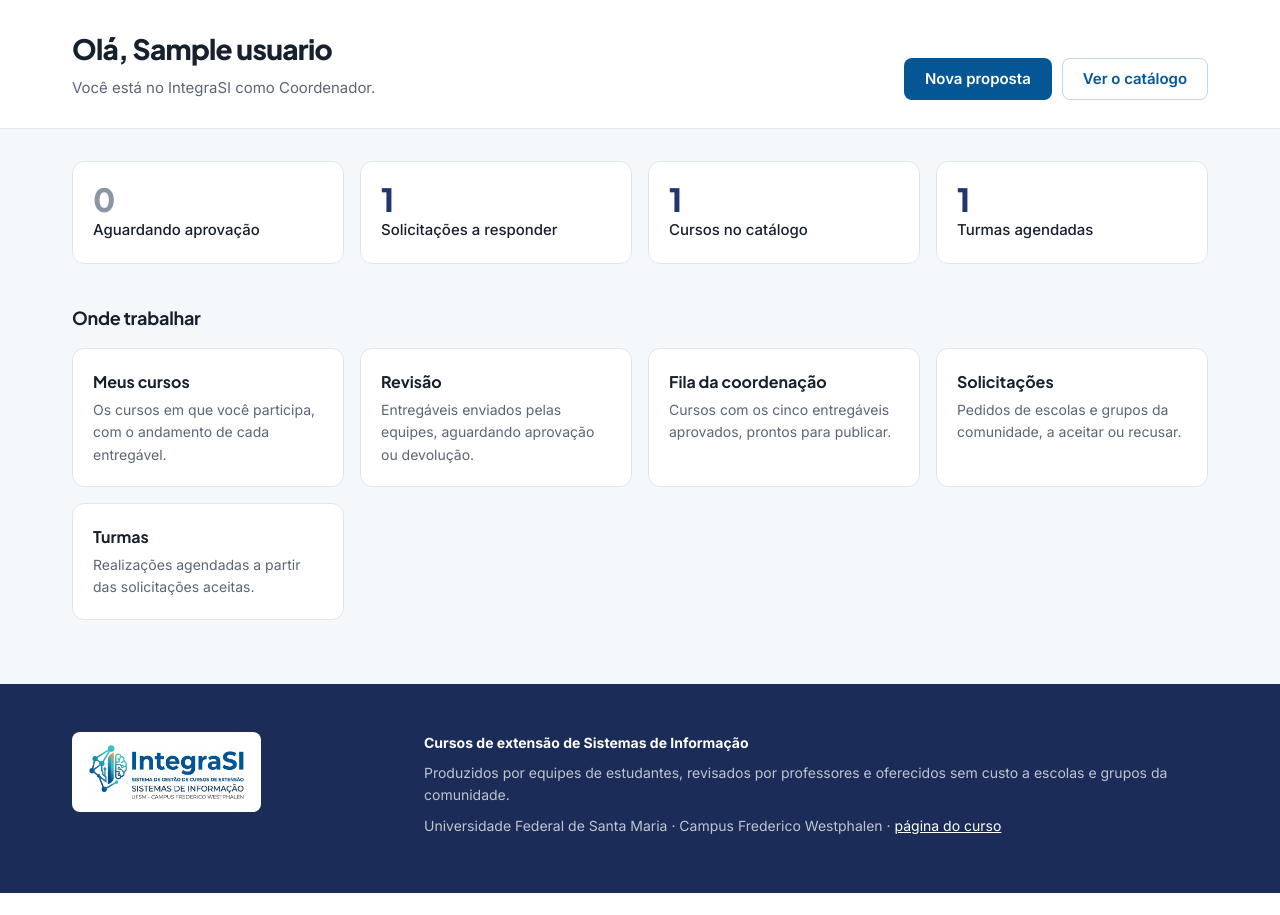
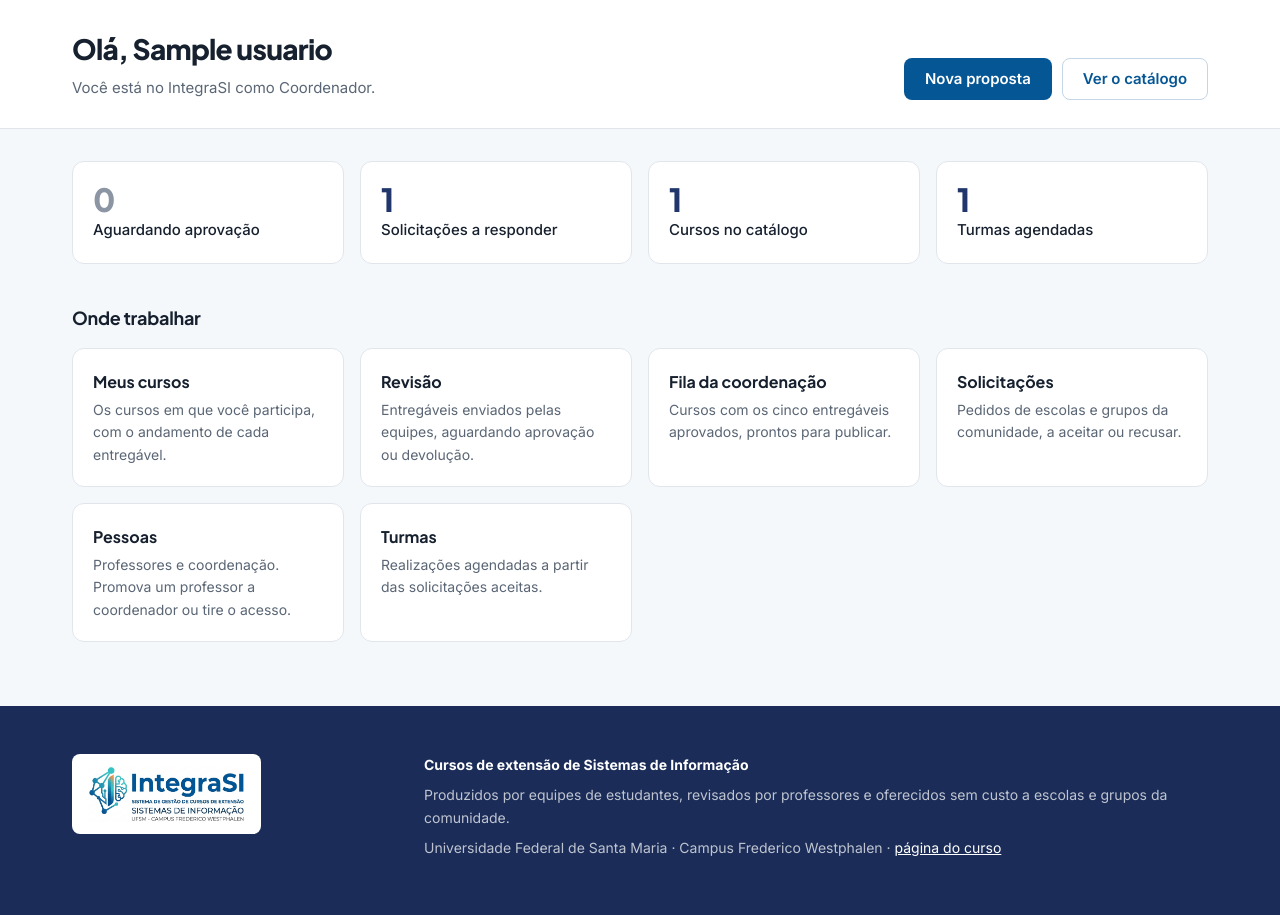
Before and after one commit to cbertolini-sys/IntegraSI, a Django app: page /painel/ in a window 1280 px wide. Shown: the part 70-985 px from the top of the page. Before the commit the page ends 963 px from the top, so only its background shows below. Run offline with Django 5.2, Linux system fonts and the light colour scheme; a user stored in the database is signed in; tables that the repository leaves empty hold one stand-in row (values such as "Sample post"); parts of the project's set-up code (start-up, migrations or seed data) failed here and were passed over.

Commit message:
feat(contas): promover e rebaixar coordenador pela tela
Regra 1 do Plano 5. Passa por services, e nao por edicao do campo papel no
Admin: la nao haveria como recusar o auto-rebaixamento, que e o que impede o
ultimo coordenador de deixar o sistema sem quem publique nada.

_garante_coordenacao e local, e nao cursos.permissions.pode_publicar: contas nao
importa cursos, e a pergunta e outra -- quem administra pessoas contra quem leva
curso ao catalogo. Coincidem hoje e podem divergir.

```diff
--- a/apps/contas/services.py
+++ b/apps/contas/services.py
@@ -75,3 +75,54 @@ def consumir_convite(token, senha, cpf, matricula, telefone):
     convite.usado_em = timezone.now()
     convite.save(update_fields=["usado_em"])
     return usuario
+
+
+def _garante_coordenacao(por, mensagem):
+    """Checagem local, e não `cursos.permissions.pode_publicar`.
+
+    Duas razões. A dependência do projeto é de mão única -- `cursos` conhece
+    `contas`, e o contrário fecharia ciclo com o import de `alocar_aluno`. E a
+    regra é outra: `pode_publicar` responde "quem leva um curso ao catálogo";
+    aqui a pergunta é "quem administra pessoas". Coincidem hoje e podem divergir.
+    """
+    from django.core.exceptions import PermissionDenied
+
+    if por is None or not por.e_coordenador:
+        raise PermissionDenied(mensagem)
+
+
+@transaction.atomic
+def promover_a_coordenador(usuario, por):
+    """Dá nível de acesso Admin a um professor (regra 1 do Plano 5)."""
+    from apps.contas.models import Usuario
+
+    _garante_coordenacao(por, "Somente a coordenação promove.")
+    if not usuario.e_somente_professor:
+        raise ValidationError("Só professor vira coordenador.")
+    usuario.papel = Usuario.COORDENADOR
+    usuario.is_staff = True
+    # update_fields pula o full_clean pela guarda do modelo, e aqui e o que se
+    # quer: os campos mudados sao exatamente dois, e o objeto ja era valido.
+    usuario.save(update_fields=["papel", "is_staff"])
+    return usuario
+
+
+@transaction.atomic
+def rebaixar_a_professor(usuario, por):
+    """Tira o nível Admin, deixando a pessoa como professor.
+
+    Ninguém rebaixa a si mesmo: além da decisão registrada no Plano 5, é o que
+    impede o último coordenador de deixar o sistema sem quem publique curso,
+    aceite solicitação ou promova alguém de volta.
+    """
+    from apps.contas.models import Usuario
+
+    _garante_coordenacao(por, "Somente a coordenação rebaixa.")
+    if usuario.pk == por.pk:
+        raise ValidationError("Você não pode rebaixar a si mesmo.")
+    if not usuario.e_coordenador:
+        raise ValidationError("Esta pessoa não é coordenadora.")
+    usuario.papel = Usuario.PROFESSOR
+    usuario.is_staff = False
+    usuario.save(update_fields=["papel", "is_staff"])
+    return usuario
--- a/apps/contas/urls.py
+++ b/apps/contas/urls.py
@@ -5,4 +5,5 @@ from apps.contas import views
 urlpatterns = [
     path("painel/", views.painel, name="painel"),
     path("convite/<uuid:token>/", views.primeiro_acesso, name="primeiro_acesso"),
+    path("coordenacao/pessoas/", views.pessoas, name="pessoas"),
 ]
--- a/apps/contas/views.py
+++ b/apps/contas/views.py
@@ -1,13 +1,14 @@
+from django.contrib import messages
 from django.contrib.auth import login
 from django.contrib.auth.decorators import login_required
-from django.core.exceptions import ValidationError
-from django.shortcuts import redirect, render
+from django.core.exceptions import PermissionDenied, ValidationError
+from django.shortcuts import get_object_or_404, redirect, render
 from django.views.decorators.http import require_http_methods
 
 from apps.catalogo.models import Solicitacao
 from apps.contas import services
 from apps.contas.forms_convite import PrimeiroAcessoForm
-from apps.contas.models import ConviteAluno
+from apps.contas.models import ConviteAluno, Usuario
 from apps.cursos.choices import StatusCurso, StatusEntregavel
 from apps.cursos.models import Curso
 from apps.turmas.models import Turma
@@ -113,3 +114,39 @@ def primeiro_acesso(request, token):
     return render(
         request, "contas/primeiro_acesso.html", {"form": form, "convite": convite}
     )
+
+
+@login_required
+@require_http_methods(["GET", "POST"])
+def pessoas(request):
+    """Quem e professor, quem e coordenacao, e o botao para mudar isso."""
+    # Checagem local pelo mesmo motivo de `_garante_coordenacao`: `contas` nao
+    # importa `cursos`.
+    if not request.user.e_coordenador:
+        raise PermissionDenied("Área da coordenação.")
+
+    if request.method == "POST":
+        alvo = get_object_or_404(Usuario, pk=request.POST.get("usuario"))
+        acao = request.POST.get("acao")
+        try:
+            # Igualdade explicita nos dois ramos, sem pega-tudo: um valor
+            # inesperado nao pode cair na acao destrutiva. O mesmo defeito ja
+            # apareceu duas vezes neste projeto (decidir_curso e o ramo RECUSAR
+            # das solicitacoes).
+            if acao == "PROMOVER":
+                services.promover_a_coordenador(alvo, por=request.user)
+                messages.success(request, f"{alvo.nome_completo} agora é coordenador.")
+            elif acao == "REBAIXAR":
+                services.rebaixar_a_professor(alvo, por=request.user)
+                messages.success(request, f"{alvo.nome_completo} voltou a ser professor.")
+            else:
+                messages.error(request, "Ação não reconhecida.")
+        except ValidationError as erro:
+            for mensagem in erro.messages:
+                messages.error(request, mensagem)
+        return redirect("pessoas")
+
+    equipe = Usuario.objects.filter(
+        papel__in=[Usuario.PROFESSOR, Usuario.COORDENADOR]
+    ).order_by("nome_completo")
+    return render(request, "contas/pessoas.html", {"equipe": equipe})
--- a/templates/painel.html
+++ b/templates/painel.html
@@ -49,6 +49,10 @@
           <h3><a href="{% url 'solicitacoes' %}">Solicitações</a></h3>
           <p>Pedidos de escolas e grupos da comunidade, a aceitar ou recusar.</p>
         </li>
+        <li class="atalho">
+          <h3><a href="{% url 'pessoas' %}">Pessoas</a></h3>
+          <p>Professores e coordenação. Promova um professor a coordenador ou tire o acesso.</p>
+        </li>
       {% endif %}
       {% if user.e_professor or user.e_coordenador %}
         <li class="atalho">
```
Also changed, not shown: apps/contas/tests/test_promocao.py (added, +153 -0 lines), templates/contas/pessoas.html (added, +44 -0 lines).
